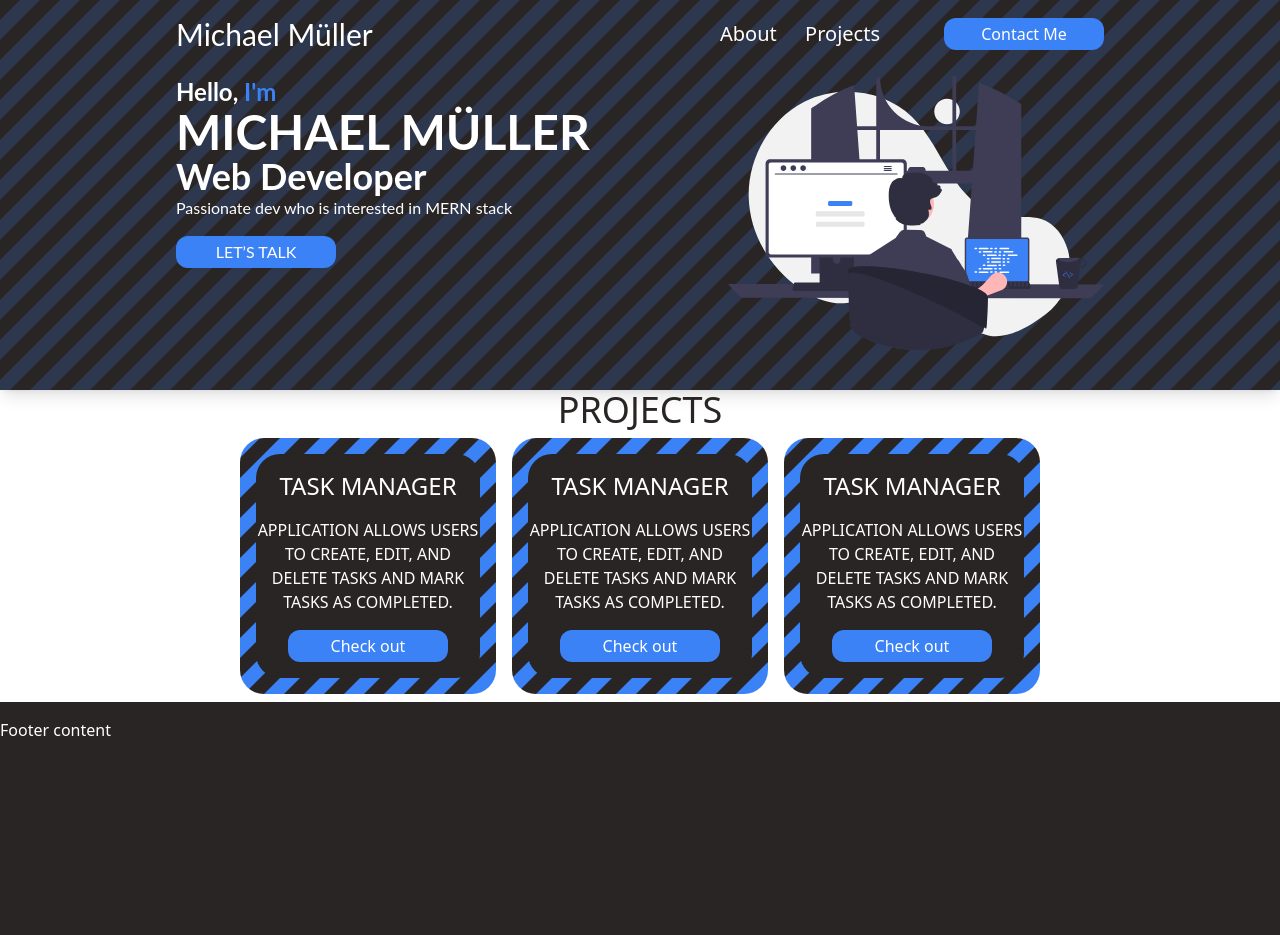
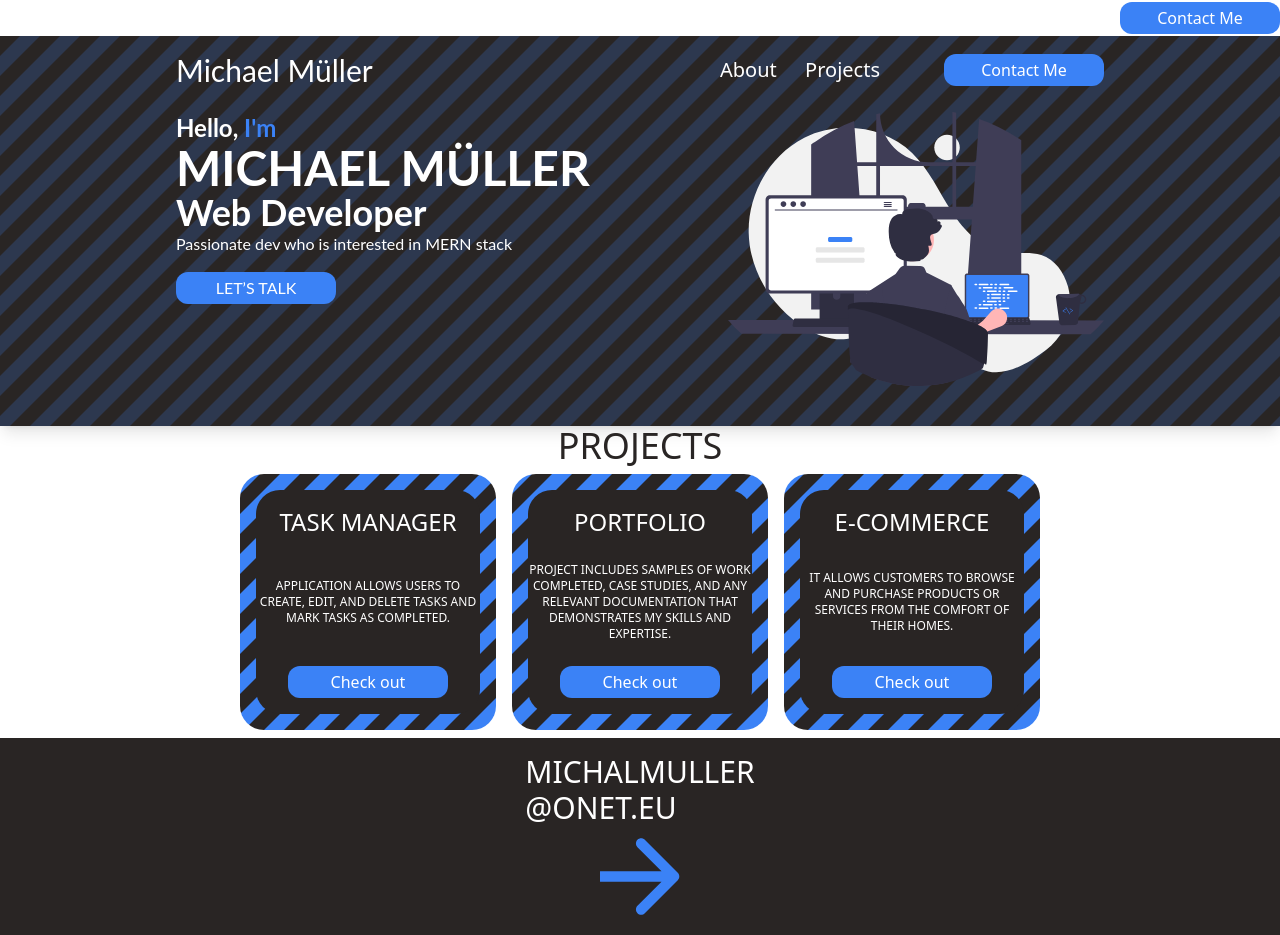
Before and after one commit to KrifiZ/portfolio, a React (Vite) app in the folder frontend/: page / in a window 1280 px wide. Shown: the top 935 px of the page. Built offline with nearby package versions, Linux system fonts and the light colour scheme.

Commit message:
feature: Add router to repo

```diff
--- a/frontend/package.json
+++ b/frontend/package.json
@@ -12,7 +12,8 @@
     "postcss-import": "^15.1.0",
     "react": "^18.2.0",
     "react-dom": "^18.2.0",
-    "react-responsive": "^9.0.2"
+    "react-responsive": "^9.0.2",
+    "react-router-dom": "^6.8.2"
   },
   "devDependencies": {
     "@types/node": "^18.14.1",
--- a/frontend/src/App.tsx
+++ b/frontend/src/App.tsx
@@ -1,29 +1,22 @@
-import { useMediaQuery } from "react-responsive";
-import { Footer } from "./components/Footer/Footer";
-import { Hero } from "./components/Hero/Hero";
-import { NavBar } from "./components/NavBar/NavBar";
-import { ProjectsSection } from "./components/Sections/ProjectsSection";
+import { createBrowserRouter, RouterProvider } from "react-router-dom";
+import { HomePage } from "./components/pages/HomePage";
+import { RootLayout } from "./components/pages/Root";
 
-function App() {
-	const isTabletOrMobile = useMediaQuery({ maxWidth: 1024 });
+const router = createBrowserRouter([
+	{
+		path: "/",
+		element: <RootLayout />,
+		children: [
+			{ path: "/", element: <HomePage /> },
+			{ path: "/about", element: <HomePage /> },
+			{ path: "/projects", element: <HomePage /> },
+			{ path: "/contact", element: <HomePage /> },
+		],
+	},
+]);
 
-	return (
-		<div className="flex h-screen flex-col scroll-auto">
-			<div className=" bg-stone-800 bg-pattern  bg-repeat p-4 shadow-lg">
-				<div className={`${isTabletOrMobile ? "" : "mx-40"} flex-grow`}>
-					<NavBar />
-					<Hero />
-				</div>
-			</div>
-			<div className={`${isTabletOrMobile ? "" : "mx-40"} flex-grow`}>
-				<ProjectsSection />
-			</div>
-
-			<div className="flex justify-between bg-stone-800 py-4 text-white">
-				<Footer />
-			</div>
-		</div>
-	);
-}
+const App = () => {
+	return <RouterProvider router={router} />;
+};
 
 export default App;
--- a/frontend/src/components/Footer/Footer.tsx
+++ b/frontend/src/components/Footer/Footer.tsx
@@ -1,7 +1,20 @@
 const Footer = () => {
 	return (
-		<div className="flex h-56 flex-grow justify-between bg-stone-800  text-white">
-			Footer content
+		<div className="flex h-56 flex-grow flex-col items-center justify-start gap-3 overflow-hidden bg-stone-800 text-white">
+			<h3 className="wrap flex text-3xl uppercase">
+				michalmuller
+				<br />
+				@onet.eu
+			</h3>
+			<button className="h-20 w-20 bg-arrow bg-contain bg-no-repeat"></button>
+			<div className="flex w-full justify-center  gap-4 ">
+				<a className="justify-start text-2xl text-white" href="About">
+					About
+				</a>
+				<a className="justify-start text-2xl text-white" href="Projects">
+					Projects
+				</a>
+			</div>
 		</div>
 	);
 };
--- a/frontend/src/components/Hamburger/HamburgerMenu.tsx
+++ b/frontend/src/components/Hamburger/HamburgerMenu.tsx
@@ -1,4 +1,5 @@
 import { useState } from "react";
+import { Link } from "react-router-dom";
 import { Modal } from "../Modals/Modal";
 import { HamburgerButton } from "./HamburgerButton";
 
@@ -18,15 +19,15 @@ const HamburgerMenu: React.FC<{ onHide: () => void }> = ({ onHide }) => {
 			<div className=" flex flex-col items-center justify-center">
 				<div className="flex flex-col items-center justify-center">
 					<HamburgerButton icon="bg-close" showMenu={hideOverlay} />
-					<a className="p-5 text-3xl text-white " href="About">
+					<Link className="p-5 text-3xl text-white " to="/about">
 						About
-					</a>
-					<a className="p-5 text-3xl text-white" href="Projects">
+					</Link>
+					<Link className="p-5 text-3xl text-white" to="/projects">
 						Projects
-					</a>
-					<a className="p-5 text-3xl text-white" href="Contact">
+					</Link>
+					<Link className="p-5 text-3xl text-white" to="/contact">
 						Contact
-					</a>
+					</Link>
 				</div>
 			</div>
 		</Modal>
--- a/frontend/src/components/NavBar/NavBar.tsx
+++ b/frontend/src/components/NavBar/NavBar.tsx
@@ -1,5 +1,6 @@
 import { useState } from "react";
 import MediaQuery, { useMediaQuery } from "react-responsive";
+import { Link } from "react-router-dom";
 import { HamburgerButton } from "../Hamburger/HamburgerButton";
 import { HamburgerMenu } from "../Hamburger/HamburgerMenu";
 import { Button } from "../UI/Button";
@@ -13,7 +14,7 @@ const NavBar = () => {
 	};
 
 	return (
-		<div className=" flex justify-between">
+		<div className="  flex justify-between">
 			<h1 className="font-lato text-3xl  text-white ">Michael Müller</h1>
 
 			{isTabletOrMobile ? (
@@ -21,12 +22,12 @@ const NavBar = () => {
 			) : (
 				<div className=" flex w-96 items-center justify-between ">
 					<div className="flex w-40 justify-between">
-						<a className="text-xl text-white	" href="About">
+						<Link className="text-xl text-white	" to="/about">
 							About
-						</a>
-						<a className="text-xl text-white" href="Projects">
+						</Link>
+						<Link className="text-xl text-white	" to="/projects">
 							Projects
-						</a>
+						</Link>
 					</div>
 
 					<Button text="Contact Me" size="h-8 w-40" />
--- a/frontend/src/components/ProjectCard/ProjectCard.tsx
+++ b/frontend/src/components/ProjectCard/ProjectCard.tsx
@@ -9,10 +9,10 @@ interface ProjectCardProps {
 
 const ProjectCard = ({ project }: ProjectCardProps) => {
 	return (
-		<div className="m-2 flex h-64 w-64 items-center justify-center rounded-3xl bg-blue-500 bg-black-pattern bg-repeat">
-			<div className="flex h-56 w-56 flex-col items-center	 justify-start rounded-3xl bg-stone-800">
+		<div className="m-2 flex h-64 w-64 items-center justify-center  rounded-3xl bg-blue-500 bg-black-pattern bg-repeat">
+			<div className="flex h-56 w-56 flex-col items-center justify-between	 overflow-hidden rounded-3xl bg-stone-800">
 				<h2 className="m-4  text-2xl uppercase text-white">{project.title}</h2>
-				<p className="text-1xl text-center uppercase  text-white">
+				<p className="text-center  text-xs uppercase  text-white">
 					{project.description}
 				</p>
 				<Button text="Check out" size="w-40 h-8 m-4" />
--- a/frontend/src/components/Sections/ProjectsSection.tsx
+++ b/frontend/src/components/Sections/ProjectsSection.tsx
@@ -1,24 +1,32 @@
 import { ProjectCard } from "../ProjectCard/ProjectCard";
 import { SectionTitle } from "../UI/SectionTitle";
 
-const testProject = {
-	title: "Task Manager",
-	status: "In Progress",
-	description:
-		"application allows users to create, edit, and delete tasks and mark tasks as completed.",
-	startDate: "01/01/2021",
-	endDate: "01/01/2022",
-	budget: "$100,000",
-};
+const projects = [
+	{
+		title: "Task Manager",
+		description:
+			"application allows users to create, edit, and delete tasks and mark tasks as completed.",
+	},
+	{
+		title: "Portfolio",
+		description:
+			"project includes samples of work completed, case studies, and any relevant documentation that demonstrates my skills and expertise.",
+	},
+	{
+		title: "e-commerce",
+		description:
+			"It allows customers to browse and purchase products or services from the comfort of their homes.",
+	},
+];
 
 const ProjectsSection = () => {
 	return (
 		<>
 			<SectionTitle title="PROJECTS" />
 			<div className="flex  flex-wrap justify-center ">
-				<ProjectCard project={testProject} />
-				<ProjectCard project={testProject} />
-				<ProjectCard project={testProject} />
+				{projects.map((project: { title: string; description: string }) => (
+					<ProjectCard project={project} />
+				))}
 			</div>
 		</>
 	);
--- /dev/null
+++ b/frontend/src/components/pages/HomePage.tsx
@@ -0,0 +1,28 @@
+import { useMediaQuery } from "react-responsive";
+import { Footer } from "../Footer/Footer";
+import { Hero } from "../Hero/Hero";
+import { NavBar } from "../NavBar/NavBar";
+import { ProjectsSection } from "../Sections/ProjectsSection";
+const HomePage = () => {
+	const isTabletOrMobile = useMediaQuery({ maxWidth: 1024 });
+
+	return (
+		<div className="flex h-screen flex-col scroll-auto">
+			<div className=" bg-stone-800 bg-pattern  bg-repeat p-4 shadow-lg">
+				<div className={`${isTabletOrMobile ? "" : "mx-40"} flex-grow`}>
+					<NavBar></NavBar>
+					<Hero />
+				</div>
+			</div>
+			<div className={`${isTabletOrMobile ? "" : "mx-40"} flex-grow`}>
+				<ProjectsSection />
+			</div>
+
+			<div className="flex justify-between bg-stone-800 py-4 text-white">
+				<Footer />
+			</div>
+		</div>
+	);
+};
+
+export { HomePage };
--- /dev/null
+++ b/frontend/src/components/pages/Root.tsx
@@ -0,0 +1,13 @@
+import { Outlet } from "react-router-dom";
+import { NavBar } from "../NavBar/NavBar";
+
+const RootLayout = () => {
+	return (
+		<>
+			<NavBar />
+			<Outlet />
+		</>
+	);
+};
+
+export { RootLayout };
--- a/frontend/tailwind.config.cjs
+++ b/frontend/tailwind.config.cjs
@@ -31,9 +31,10 @@ module.exports = {
 			},
 			backgroundImage: {
 				pattern: "url('/src/assets/images/diagonal-stripes.svg')",
-				'black-pattern' : "url('/src/assets/images/black-diagonal-stripes.svg')",
+				"black-pattern": "url('/src/assets/images/black-diagonal-stripes.svg')",
 				hamburger: "url('/src/assets/images/hamburger.svg')",
 				close: "url('/src/assets/images/close.svg')",
+				arrow: "url('/src/assets/images/arrow.svg')",
 			},
 			fontFamily: {
 				lato: ["Lato", "sans-serif"],
```
Also changed, not shown: frontend/src/assets/images/arrow.svg (added), 1 other file (tests, documents, lock files or other folders).
